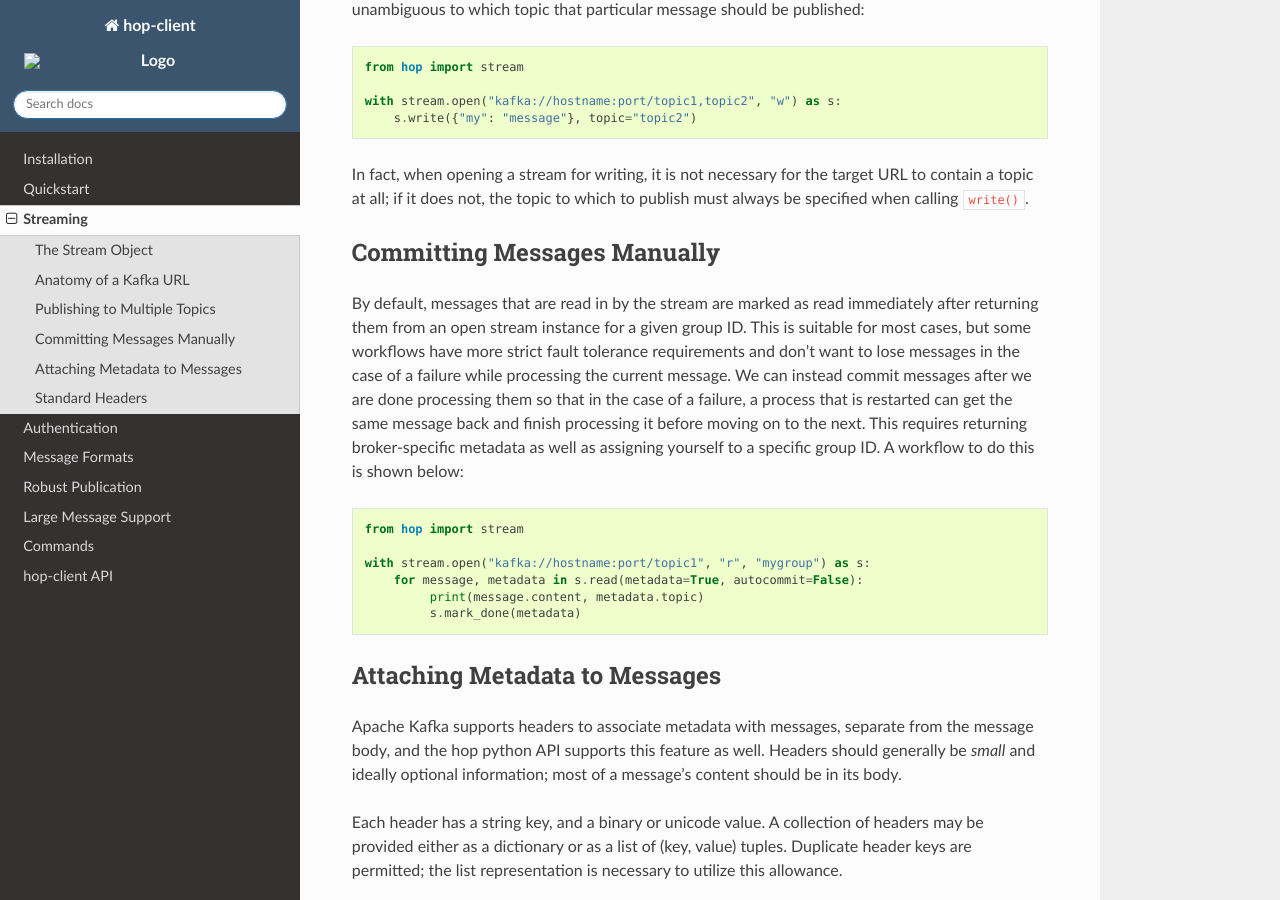
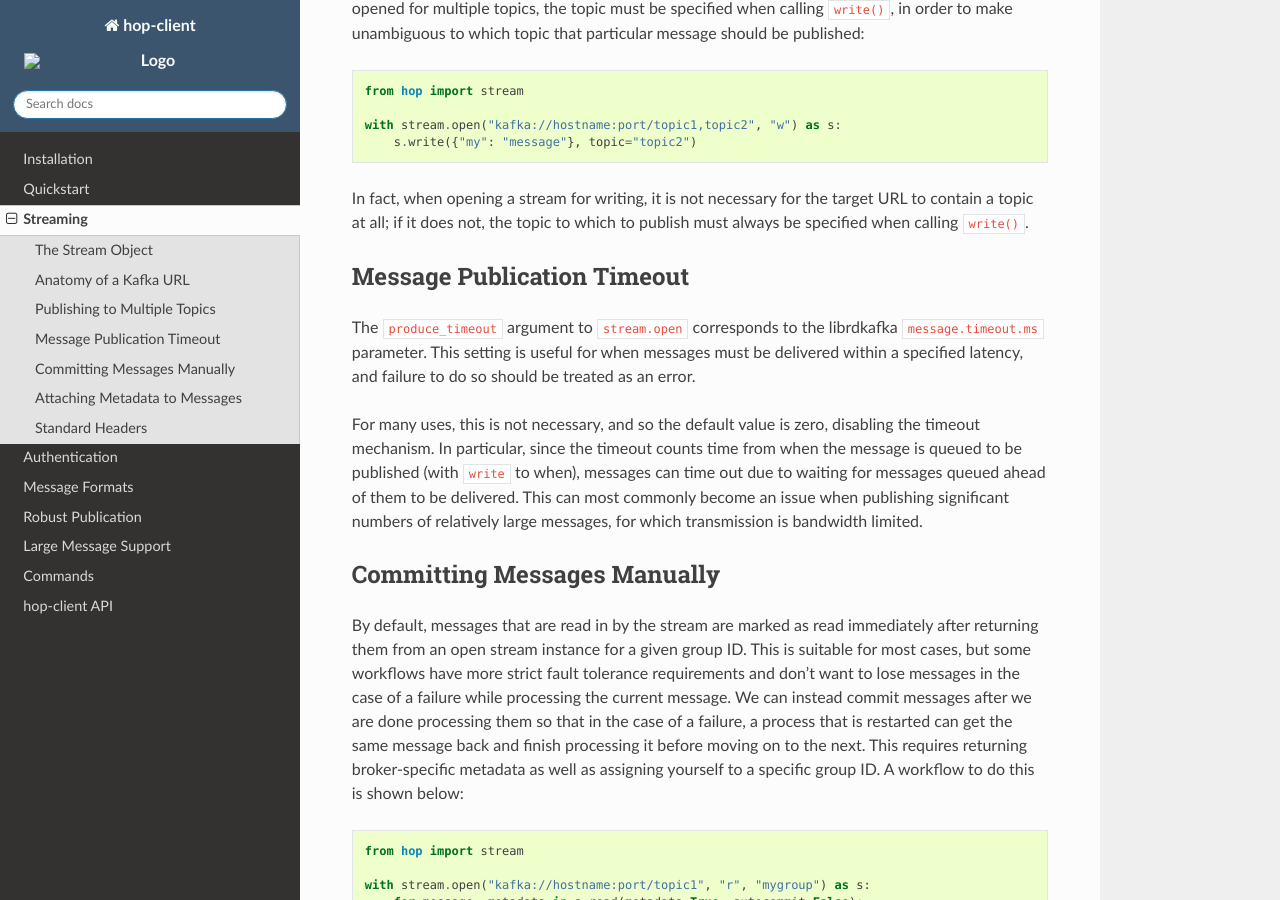
Before and after one commit to scimma/hop-client, a Sphinx documentation site: the page built from doc/user/stream.rst, in a window 1280 px wide and 900 px high, scrolled down 2131 px. Built offline with Sphinx 7.4.7 and the Read the Docs theme 3.1.0, drawn with Linux system fonts in a browser that asks for light colours; pages that are not in the unit, such as notebooks, are missing from menus; some of the changed text lies outside the part shown.

Commit message:
Document message timeout parameter

```diff
--- a/doc/user/stream.rst
+++ b/doc/user/stream.rst
@@ -109,6 +109,19 @@ In fact, when opening a stream for writing, it is not necessary for the target U
 a topic at all; if it does not, the topic to which to publish must always be specified when
 calling :code:`write()`.
 
+Message Publication Timeout
+------------------------------
+
+The :code:`produce_timeout` argument to :code:`stream.open` corresponds to the librdkafka
+:code:`message.timeout.ms` parameter. This setting is useful for when messages must be delivered
+within a specified latency, and failure to do so should be treated as an error.
+
+For many uses, this is not necessary, and so the default value is zero, disabling the timeout
+mechanism. In particular, since the timeout counts time from when the message is queued to be
+published (with :code:`write` to when), messages can time out due to waiting for messages queued
+ahead of them to be delivered. This can most commonly become an issue when publishing significant
+numbers of relatively large messages, for which transmission is bandwidth limited.
+
 Committing Messages Manually
 ------------------------------
 
```
